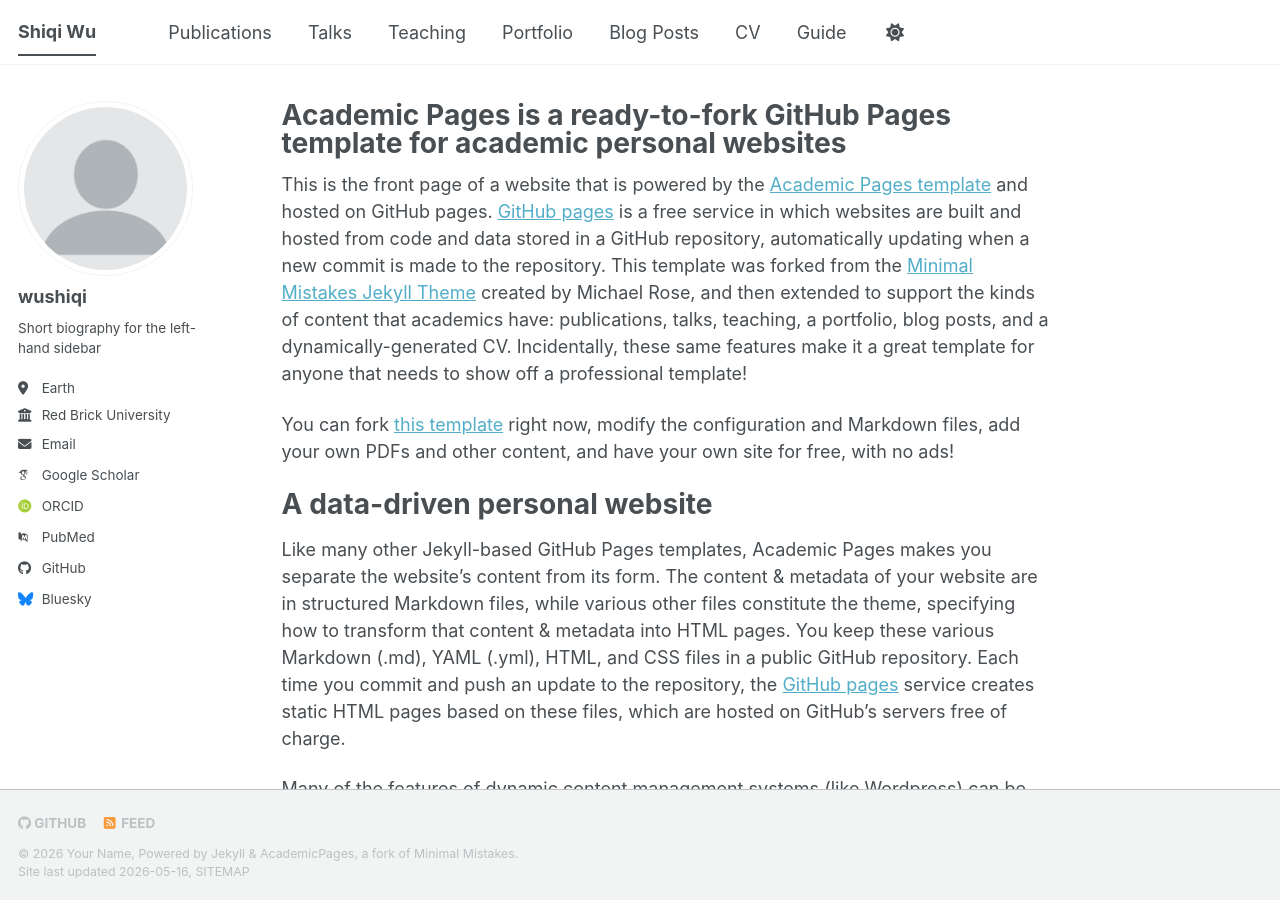
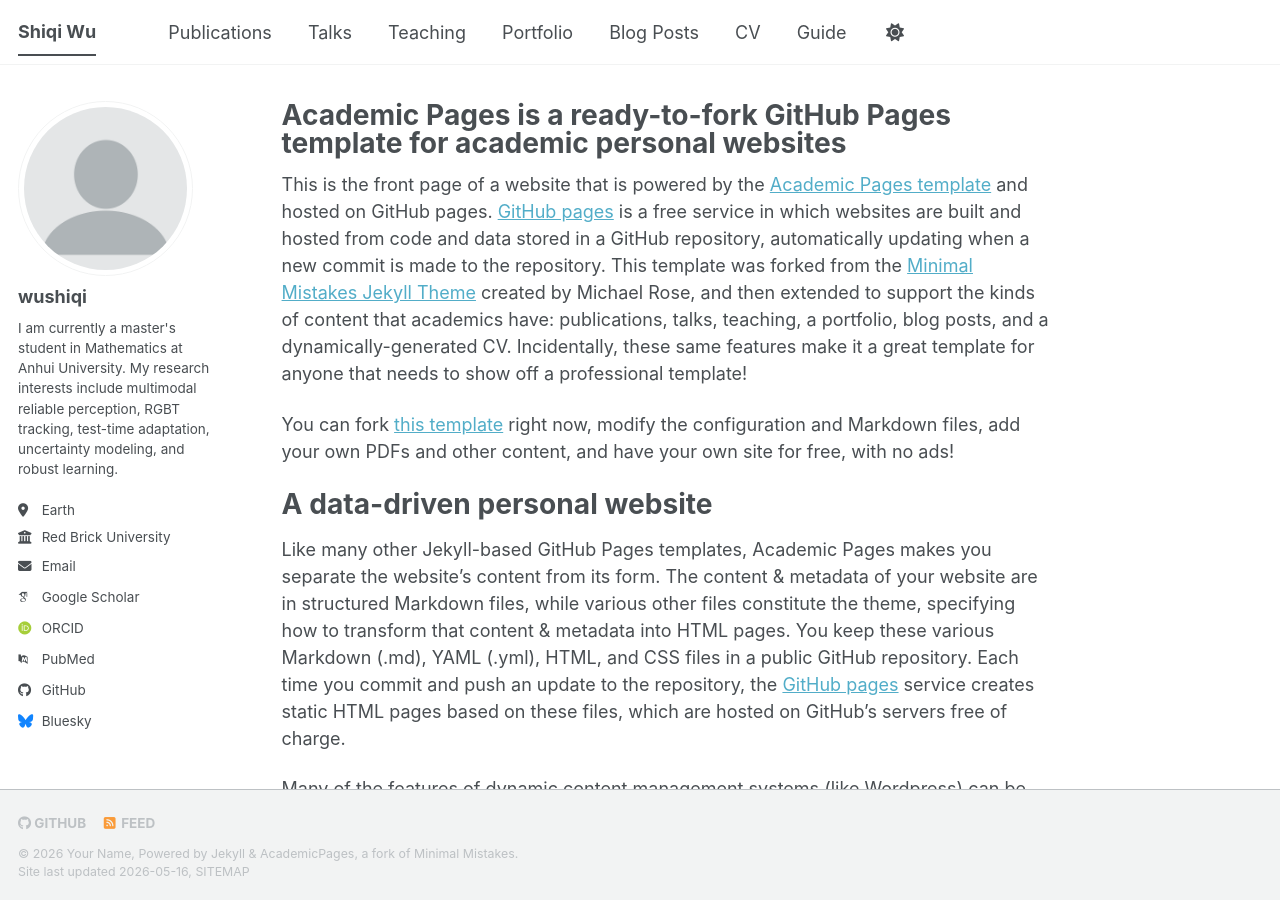
Before and after one commit to Sunrise-57/Sunrise-57.github.io, a Jekyll site: the page built from _pages/about.md, in a window 1280 px wide and 900 px high. Built offline with Jekyll 4.4.1, drawn with Linux system fonts in a browser that asks for light colours; some web fonts are replaced; a script bundle is joined from its source files by our own code; library files that are not in the unit come from our copies.

Commit message:
Update bio with current academic information

```diff
--- a/_config.yml
+++ b/_config.yml
@@ -25,7 +25,7 @@
   avatar           : "profile.png"
   name             : "wushiqi"
   pronouns         : # example: "she/her"
-  bio              : "Short biography for the left-hand sidebar"
+  bio              : "I am currently a master's student in Mathematics at Anhui University. My research interests include multimodal reliable perception, RGBT tracking, test-time adaptation, uncertainty modeling, and robust learning."
   location         : "Earth"
   employer         : "Red Brick University"
   uri              : # URL
```
